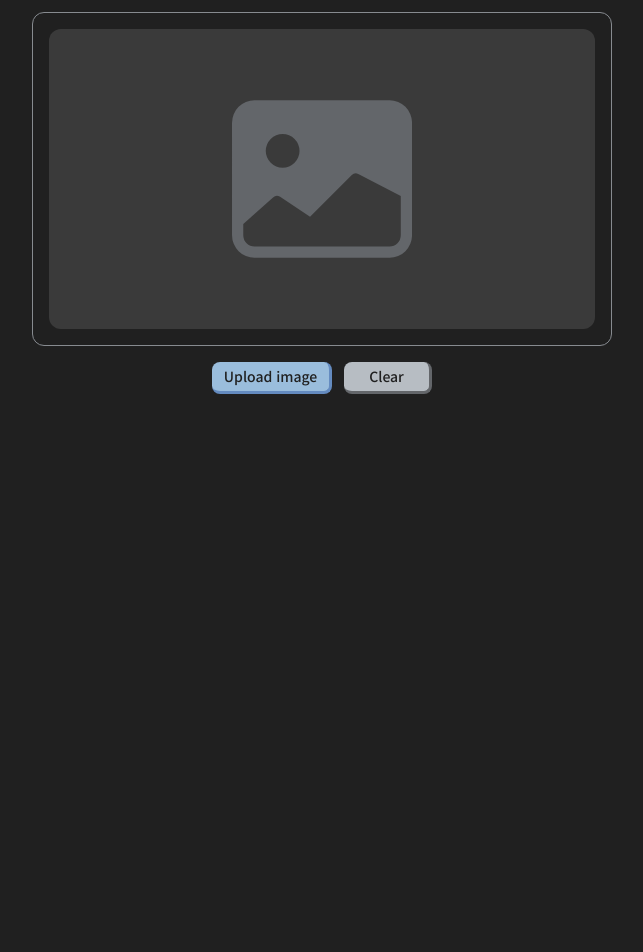
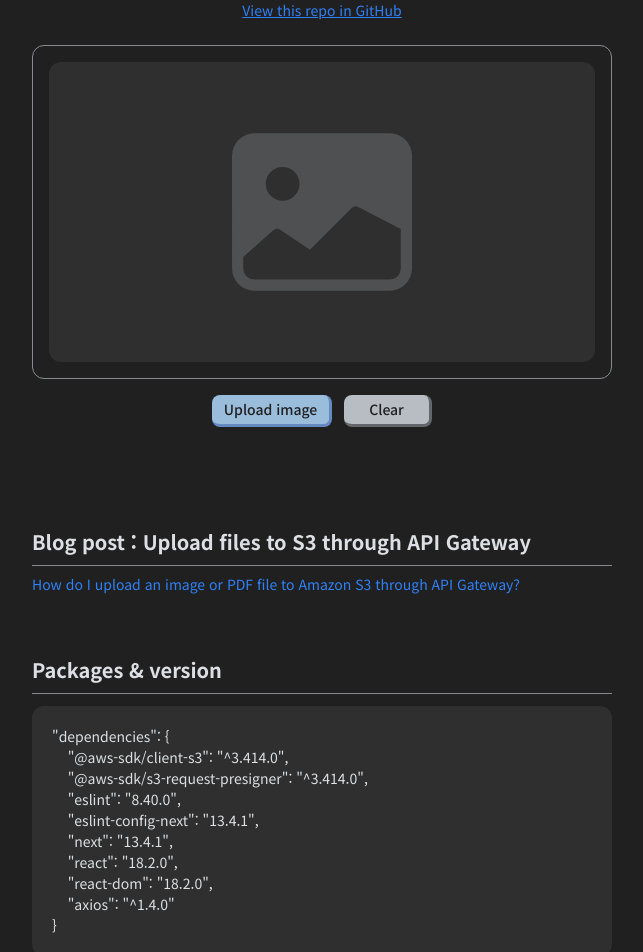
Before and after one commit to taedonn/nextjs-aws-test, a Next.js app: page / in a window 1280 px wide. Shown: the part 200-1152 px from the top of the page, without its empty margins (318-961 px from the left). Before the commit the page ends 800 px from the top, so only its background shows below. Built offline with nearby package versions, Linux system fonts and the light colour scheme.

Commit message:
add blog post, add packages and version, add copyright

```diff
--- a/src/pages/index.tsx
+++ b/src/pages/index.tsx
@@ -65,13 +65,15 @@ const Index = ({params}: any) => {
         <>
             <div className="w-[100%] mt-[120px] flex flex-col justify-center items-center">
                 <h1 className="text-[28px] text-theme-2 font-bold mb-[8px]">Upload files to S3 through API Gateway</h1>
-                <h2 className="text-[14px] text-theme-7 text-center leading-tight mb-[24px]">A simple next.js project to test uploading files to S3 storage via aws-sdk for javascript v3</h2>
+                <h2 className="text-[14px] text-theme-7 text-center leading-tight mb-[12px]">A simple next.js project to test uploading files to S3 storage via aws-sdk for javascript v3</h2>
+                <a href="https://github.com/taedonn/nextjs-aws-test" target="_blank" className="mb-[24px] text-[14px] text-theme-blue-3 underline">View this repo in GitHub</a>
                 <div className="w-[580px] p-[16px] border rounded-[12px] border-theme-7">
                     {
                         imgDisplay
+                        // eslint-disable-next-line @next/next/no-img-element
                         ? <img src={imgUrl} alt="" className="w-[100%] rounded-[12px]"/>
-                        : <div className="w-[100%] h-[300px] rounded-[12px] flex flex-col justify-center items-center bg-theme-9">
-                            <svg className="w-[180px] fill-theme-8" xmlns="http://www.w3.org/2000/svg" viewBox="0 0 16 16">
+                        : <div className="w-[100%] h-[300px] rounded-[12px] flex flex-col justify-center items-center bg-theme-9/60">
+                            <svg className="w-[180px] fill-theme-8/60" xmlns="http://www.w3.org/2000/svg" viewBox="0 0 16 16">
                                 <path d="M.002 3a2 2 0 0 1 2-2h12a2 2 0 0 1 2 2v10a2 2 0 0 1-2 2h-12a2 2 0 0 1-2-2V3zm1 9v1a1 1 0 0 0 1 1h12a1 1 0 0 0 1-1V9.5l-3.777-1.947a.5.5 0 0 0-.577.093l-3.71 3.71-2.66-1.772a.5.5 0 0 0-.63.062L1.002 12zm5-6.5a1.5 1.5 0 1 0-3 0 1.5 1.5 0 0 0 3 0z"/>
                             </svg>
                         </div>
@@ -81,6 +83,31 @@ const Index = ({params}: any) => {
                     <input ref={inputRef} onChange={uploadImg} id='img-upload' type='file' accept='image/*' className='hidden'/>
                     <label htmlFor='img-upload' className='w-[120px] h-[32px] flex justify-center items-center text-[14px] text-theme-10 font-medium rounded-[8px] border-b-[3px] border-r-[3px] border-theme-blue-2 bg-theme-blue-1 hover:bg-theme-blue-1/80 cursor-pointer'>Upload image</label>
                     <button onClick={clearImg} className="w-[88px] h-[32px] ml-[12px] flex justify-center items-center text-[14px] text-theme-10 font-medium rounded-[8px] border-b-[3px] border-r-[3px] border-theme-8 bg-theme-5 hover:bg-theme-5/80 cursor-pointer">Clear</button>
+                </div>
+                <div className="w-[580px] flex flex-col mt-[100px] mb-[60px]">
+                    <div className="text-[20px] text-theme-3 font-bold mb-[8px] pb-[8px] border-b border-theme-7">Blog post : Upload files to S3 through API Gateway</div>
+                    <a href="https://github.com/taedonn/nextjs-aws-test" target="_blank" className="text-[14px] text-theme-blue-3 hover:underline">How do I upload an image or PDF file to Amazon S3 through API Gateway?</a>
+                </div>
+                <div className="w-[580px] flex flex-col">
+                    <div className="text-[20px] text-theme-3 font-bold mb-[12px] pb-[8px] border-b border-theme-7">Packages & version</div>
+                    <pre style={{fontFamily: "Noto Sans KR", tabSize: 8}} className="w-[100%] p-[20px] rounded-[12px] text-[14px] text-theme-3 bg-theme-9/60">
+                        {
+`"dependencies": {
+    "@aws-sdk/client-s3": "^3.414.0",
+    "@aws-sdk/s3-request-presigner": "^3.414.0",
+    "eslint": "8.40.0",
+    "eslint-config-next": "13.4.1",
+    "next": "13.4.1",
+    "react": "18.2.0",
+    "react-dom": "18.2.0",
+    "axios": "^1.4.0"
+}`
+                        }
+                    </pre>
+                </div>
+                <div className="w-[480px] mt-[80px] mb-[60px] text-[12px] text-theme-7 text-center leading-relaxed">
+                    Copyright 2023, taedonn, all rights reserved. <br/>
+                    check my GitHub @ <a href="https://github.com/taedonn" target="_blank" className="underline">github.com/taedonn</a>
                 </div>
             </div>
         </>
--- a/tailwind.config.js
+++ b/tailwind.config.js
@@ -26,7 +26,8 @@ module.exports = {
                 "theme-9": "#3A3A3A",
                 "theme-10": "#202020",
                 "theme-blue-1": "#9ABDDC",
-                "theme-blue-2": "#648BC0"
+                "theme-blue-2": "#648BC0",
+                "theme-blue-3": "#2F81F7"
             },
             width: {
                 "content": "max-content",
```
Also changed, not shown: 1 other file (tests, documents, lock files or other folders).
